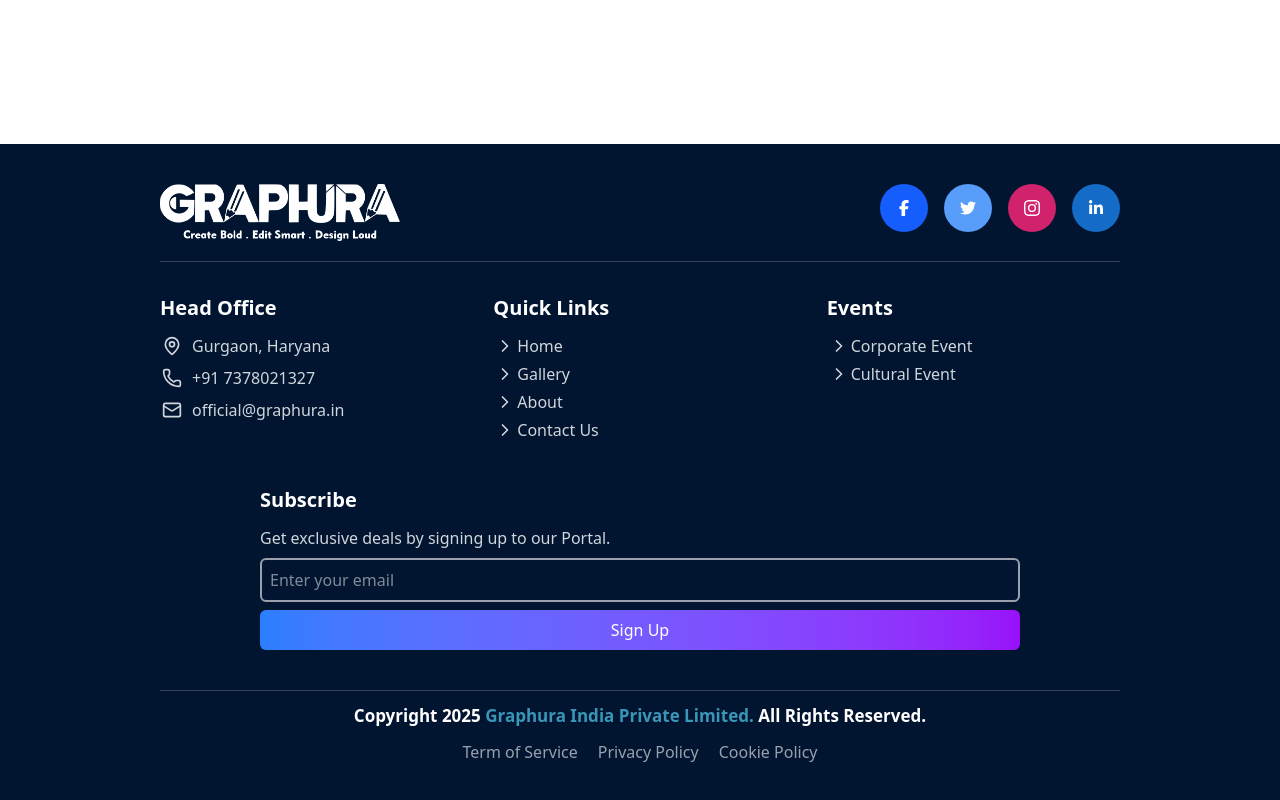
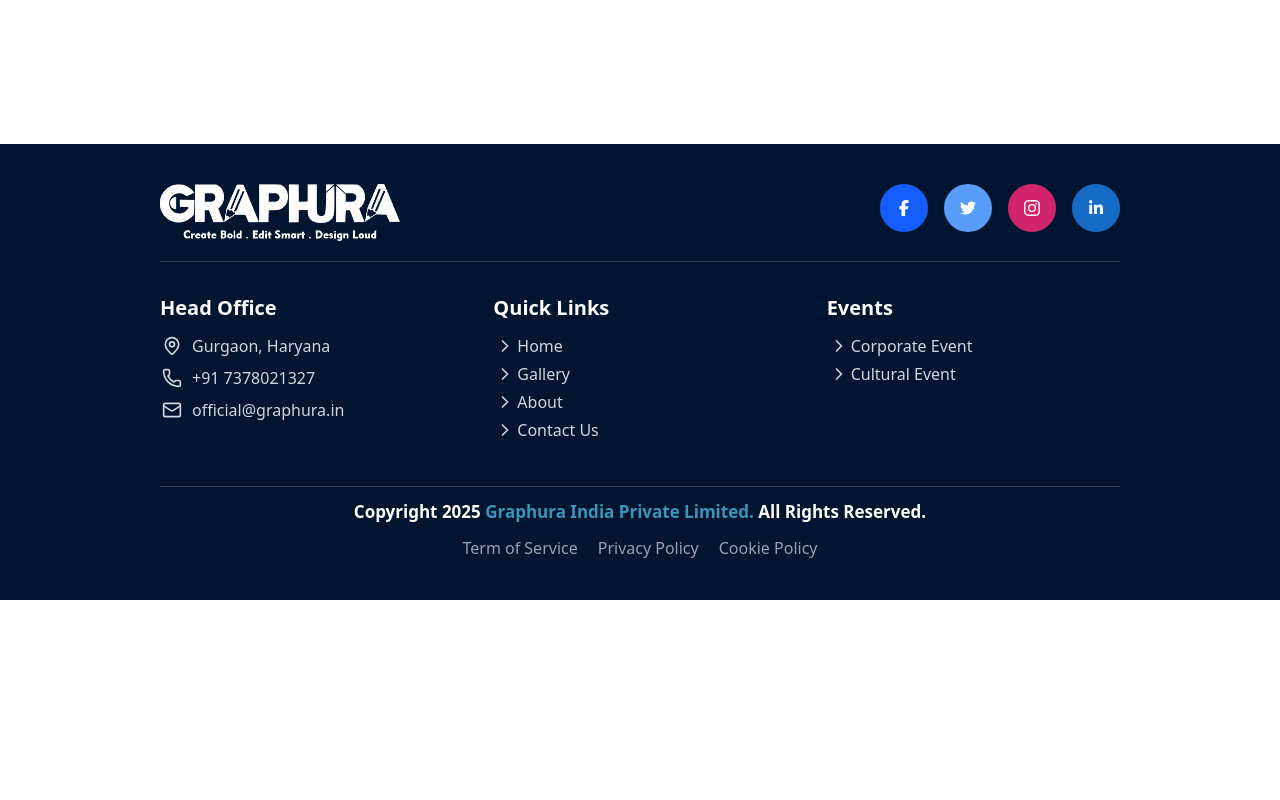
Before and after one commit to Ayush-46-06/Event-Management, a React (Vite) app: page /gallery/1 in a window 1280 px wide. Shown: the part 656-1456 px from the top of the page. After the commit the page ends 1256 px from the top, so only its background shows below. Built offline with nearby package versions, Linux system fonts and the light colour scheme.

Commit message:
remove subscribe section in footer

```diff
--- a/src/Components/Footer/Section2.jsx
+++ b/src/Components/Footer/Section2.jsx
@@ -75,7 +75,7 @@ const Section2 = () => {
       </div>
 
       {/* Right Content */}
-      <div className='right xl:px-25 mb-10'>
+      {/* <div className='right xl:px-25 mb-10'>
         <h4 className='text-xl font-bold mb-3'>Subscribe</h4>
         <p className='text-gray-300 mb-2'>Get exclusive deals by signing up to our Portal.</p>
 
@@ -83,7 +83,7 @@ const Section2 = () => {
             <input type="email" className='border-2 border-gray-400 rounded-md p-2 w-full' placeholder='Enter your email' required/>
             <button className='bg-gradient-to-r from-blue-500 to-purple-600 hover:from-blue-700 hover:to-purple-700 text-white p-2 rounded-md w-full cursor-pointer hover:scale-105 transition duration-300 ease-in-out'>Sign Up</button>
         </div>
-      </div>
+      </div> */}
 
     </div>
   );
```
